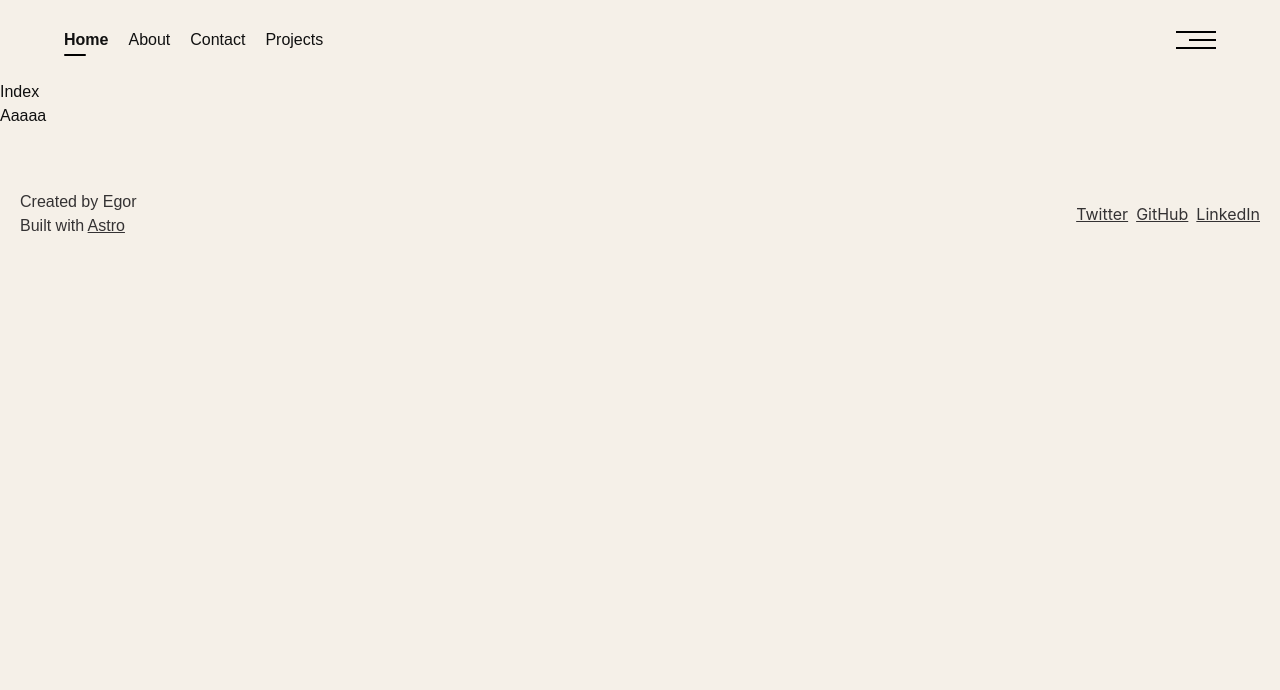
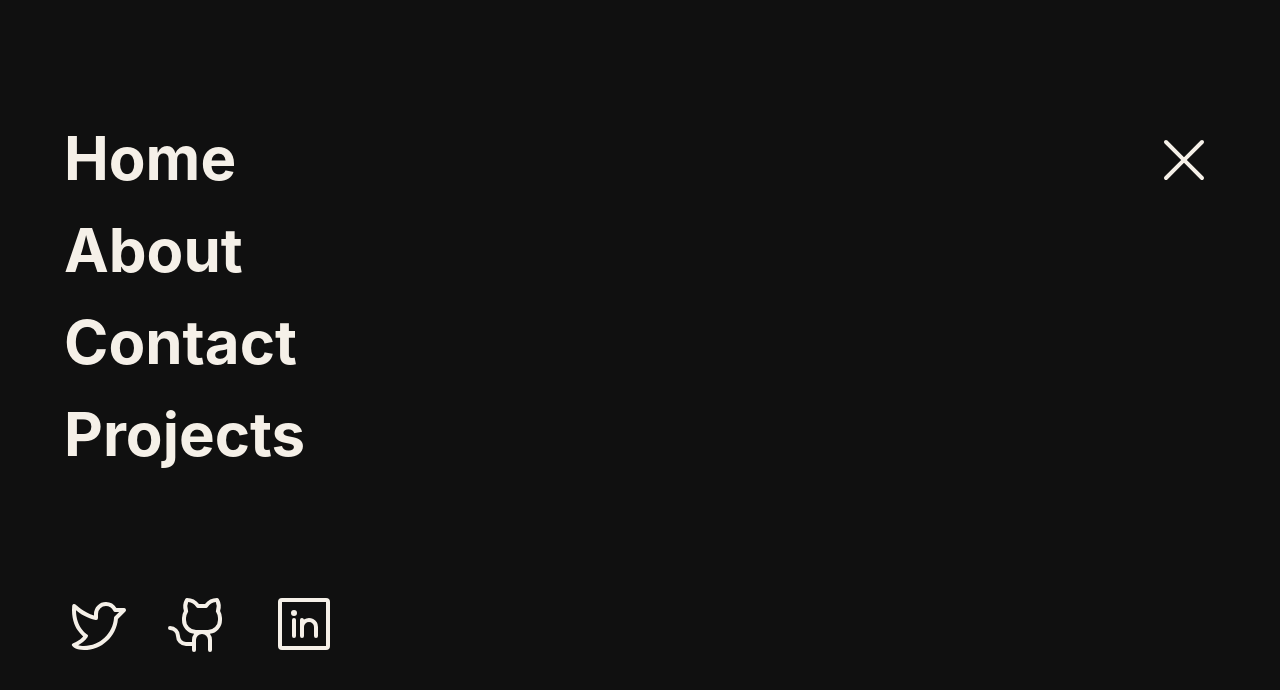
Before and after one commit to rogeonee/rogeonee.dev, an Astro site: page / in a window 1280 px wide. Both pictures are taken after a click on the button "Open Menu". Built offline with nearby package versions, Linux system fonts and the light colour scheme; Astro itself is replaced by a stand-in of ours.

Commit message:
Full screen naviagtion wip

```diff
--- a/package.json
+++ b/package.json
@@ -13,6 +13,7 @@
     "@astrojs/check": "^0.5.10",
     "@astrojs/react": "^3.3.2",
     "@astrojs/tailwind": "^5.1.0",
+    "@phosphor-icons/react": "^2.1.5",
     "@types/react": "^18.3.1",
     "@types/react-dom": "^18.3.0",
     "astro": "^4.7.1",
--- /dev/null
+++ b/src/components/FullScreenNav.tsx
@@ -0,0 +1,92 @@
+import React from "react";
+import { motion, type Variants } from "framer-motion";
+import { X } from "@phosphor-icons/react";
+import { GithubLogo } from "./icons/github-logo";
+import { TwitterLogo } from "./icons/twitter-logo";
+import { LinkedinLogo } from "./icons/linkedin-logo";
+
+const navLinks = [
+    { name: "Home", pathname: "/" },
+    { name: "About", pathname: "/about" },
+    { name: "Contact", pathname: "/#contact" },
+    { name: "Projects", pathname: "/projects" },
+];
+
+const socialLinks = [
+    { name: "Twitter", url: "https://twitter.com/roge_one_", icon: TwitterLogo },
+    { name: "GitHub", url: "https://github.com/rogeonee", icon: GithubLogo },
+    { name: "LinkedIn", url: "https://linkedin.com/in/egor-bezriadin/", icon: LinkedinLogo },
+];
+
+const variants: Variants = {
+    open: {
+      height: "100%",
+      pointerEvents: "all",
+      opacity: 1,
+    },
+    closed: {
+      height: 0,
+      pointerEvents: "none",
+      opacity: 0,
+    },
+};
+
+export function FullScreenNav({ isOpen, onClose }) {
+    return (
+      <motion.div
+        initial="closed"
+        animate={isOpen ? "open" : "closed"}
+        variants={variants}
+        className="bg-secondary text-primary fixed top-0 left-0 w-screen min-h-screen py-10 md:py-32 overflow-auto"
+      >
+        <div className="mx-auto max-w-6xl px-5 md:px-0">
+          <div className="flex flex-row justify-between">
+            <ul className="flex flex-col gap-y-8">
+              {navLinks.map((link) => (
+                <li key={link.pathname}>
+                  <a
+                    onClick={(e) => {
+                      onClose();
+                      window.history.pushState({}, '', link.pathname);
+                    }}
+                    className="text-4xl sm:text-5xl md:text-6xl font-bold hover:text-accent transition"
+                    href={link.pathname}
+                  >
+                    {link.name}
+                  </a>
+                </li>
+              ))}
+            </ul>
+
+            <motion.button
+              aria-label="Close Menu"
+              whileHover={{ scale: 1.03 }}
+              whileTap={{ scale: 0.92 }}
+              onClick={onClose}
+              className="h-16 group"
+            >
+              <X className="h-16 w-16 group-hover:fill-accent transition" />
+            </motion.button>
+          </div>
+
+          <ul className="mt-20 md:mt-32 flex flex-row gap-10">
+            {socialLinks.map((link) => (
+              <li key={link.url}>
+                <a
+                  aria-label={link.name}
+                  onClick={(e) => {
+                    onClose();
+                    window.location.href = link.url;
+                  }}
+                  target="_blank"
+                  rel="noreferrer"
+                >
+                  <link.icon className="w-9 h-9 sm:w-12 sm:h-12 md:w-16 md:h-16 hover:fill-accent transition" />
+                </a>
+              </li>
+            ))}
+          </ul>
+        </div>
+      </motion.div>
+    );
+}
--- a/src/components/Header.tsx
+++ b/src/components/Header.tsx
@@ -1,6 +1,7 @@
 import React from 'react';
 import classNames from 'classnames';
 import { motion, type Variants } from "framer-motion";
+import { FullScreenNav } from './FullScreenNav';
 
 const navLinks = [
   { name: "Home", pathname: "/" },
@@ -58,6 +59,10 @@ export function Header() {
                     <a
                         className={classNames("relative block", isRouteActive && "font-semibold")}
                         href={link.pathname}
+                        onClick={(e) => {
+                            window.history.pushState({}, '', link.pathname);
+                            setCurrentPath(link.pathname);
+                        }}
                     >
                         {link.name}
                     </a>
@@ -81,6 +86,8 @@ export function Header() {
           <span className="h-0.5 bg-secondary group-hover:bg-accent w-full" style={{ backgroundColor: 'black' }}/>
         </button>
       </nav>
+
+      <FullScreenNav isOpen={isMenuOpen} onClose={() => setIsMenuOpen(false)} />
     </header>
   );
 }
--- /dev/null
+++ b/src/components/icons/github-logo.tsx
@@ -0,0 +1,2 @@
+import { GithubLogo as _GithubLogo } from "@phosphor-icons/react";
+export const GithubLogo = _GithubLogo;
--- /dev/null
+++ b/src/components/icons/linkedin-logo.tsx
@@ -0,0 +1,2 @@
+import { LinkedinLogo as _LinkedinLogo } from "@phosphor-icons/react";
+export const LinkedinLogo = _LinkedinLogo;
--- /dev/null
+++ b/src/components/icons/twitter-logo.tsx
@@ -0,0 +1,2 @@
+import { TwitterLogo as _TwitterLogo } from "@phosphor-icons/react";
+export const TwitterLogo = _TwitterLogo;
--- a/src/layouts/BaseLayout.astro
+++ b/src/layouts/BaseLayout.astro
@@ -1,4 +1,5 @@
 ---
+import { ViewTransitions } from 'astro:transitions';
 import { Header } from "../components/Header.tsx";
 import Footer from "../components/Footer.astro";
 import "../styles/global.css";
@@ -12,10 +13,11 @@ const { pageTitle } = Astro.props;
     <meta name="viewport" content="width=device-width" />
     <meta name="generator" content={Astro.generator} />
     <title>{pageTitle}</title>
+    <ViewTransitions />
   </head>
 
   <body>
-    <Header client:only="react" />
+    <Header client:only="react" transition:persist />
     <h1>{pageTitle}</h1>
     <slot />
     <Footer />
--- a/tailwind.config.mjs
+++ b/tailwind.config.mjs
@@ -3,10 +3,10 @@ export default {
 	content: ['./src/**/*.{astro,html,js,jsx,md,mdx,svelte,ts,tsx,vue}'],
 	theme: {
 	  fontFamily: {
-		inter: ['var(--font-inter)', 'sans-serif'],  // Assuming fallback to system sans-serif
-		poppins: ['var(--font-poppins)', 'sans-serif'],  // Assuming fallback to system sans-serif
-		'fira-code': ['var(--font-fira-code)', 'monospace'],  // Assuming fallback to system monospace
-		sans: ['var(--font-inter)', 'var(--font-poppins)', 'sans-serif'],  // Multiple custom fonts with fallback
+		inter: ['var(--font-inter)', 'sans-serif'],
+		poppins: ['var(--font-poppins)', 'sans-serif'],
+		'fira-code': ['var(--font-fira-code)', 'monospace'],
+		sans: ['var(--font-inter)', 'var(--font-poppins)', 'sans-serif'],
 	  },
 	  extend: {
 		colors: {
@@ -28,12 +28,12 @@ export default {
 			css: {
 			  color: theme('colors.gray.dark'),
 			  'h2, h3, h4': {
-				'scroll-margin-top': '8rem', // Adjusted to a fixed value if using spacing is not defined
+				'scroll-margin-top': '8rem',
 			  },
 			},
 		  },
 		}),
 	  },
 	},
-	plugins: [],  // No external plugins included
+	plugins: [],
 }
```
Also changed, not shown: 1 other file.
